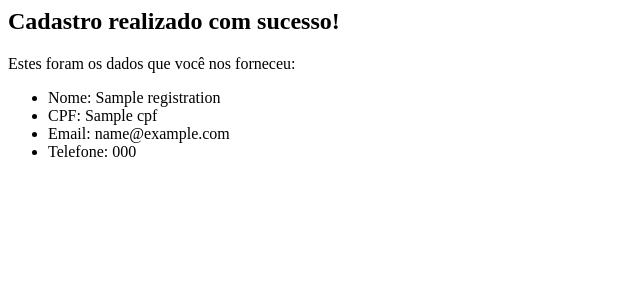
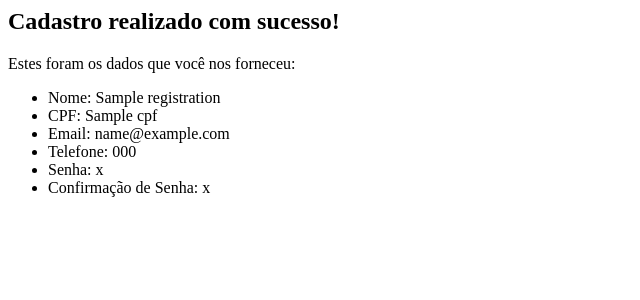
Before and after one commit to flcavqueiroz/houp-api, a Django app: template houpapp/houpapp/registration/templates/registration/registration_detail.html in a window 1280 px wide. Shown: the top 300 px of the page, without its empty margins (0-640 px from the left). Run offline with Django 3.2, Linux system fonts and the light colour scheme; the template is opened without the code that fills it: most values are stand-ins (such as "Sample title", 1, 10 or a date in 2020).

Commit message:
inclui confirmação de senha ao form

```diff
--- a/houpapp/houpapp/registration/templates/registration/registration_detail.html
+++ b/houpapp/houpapp/registration/templates/registration/registration_detail.html
@@ -11,6 +11,8 @@
                         <li>CPF: {{ registration.cpf }}</li>
                         <li>Email: {{ registration.email }}</li>
                         <li>Telefone: {{ registration.phone }}</li>
+                        <li>Senha: {{registration.password }}</li>
+                        <li>Confirmação de Senha: {{ registration.password_confirm }}</li>
                 </ul>
 
         </div>
```
